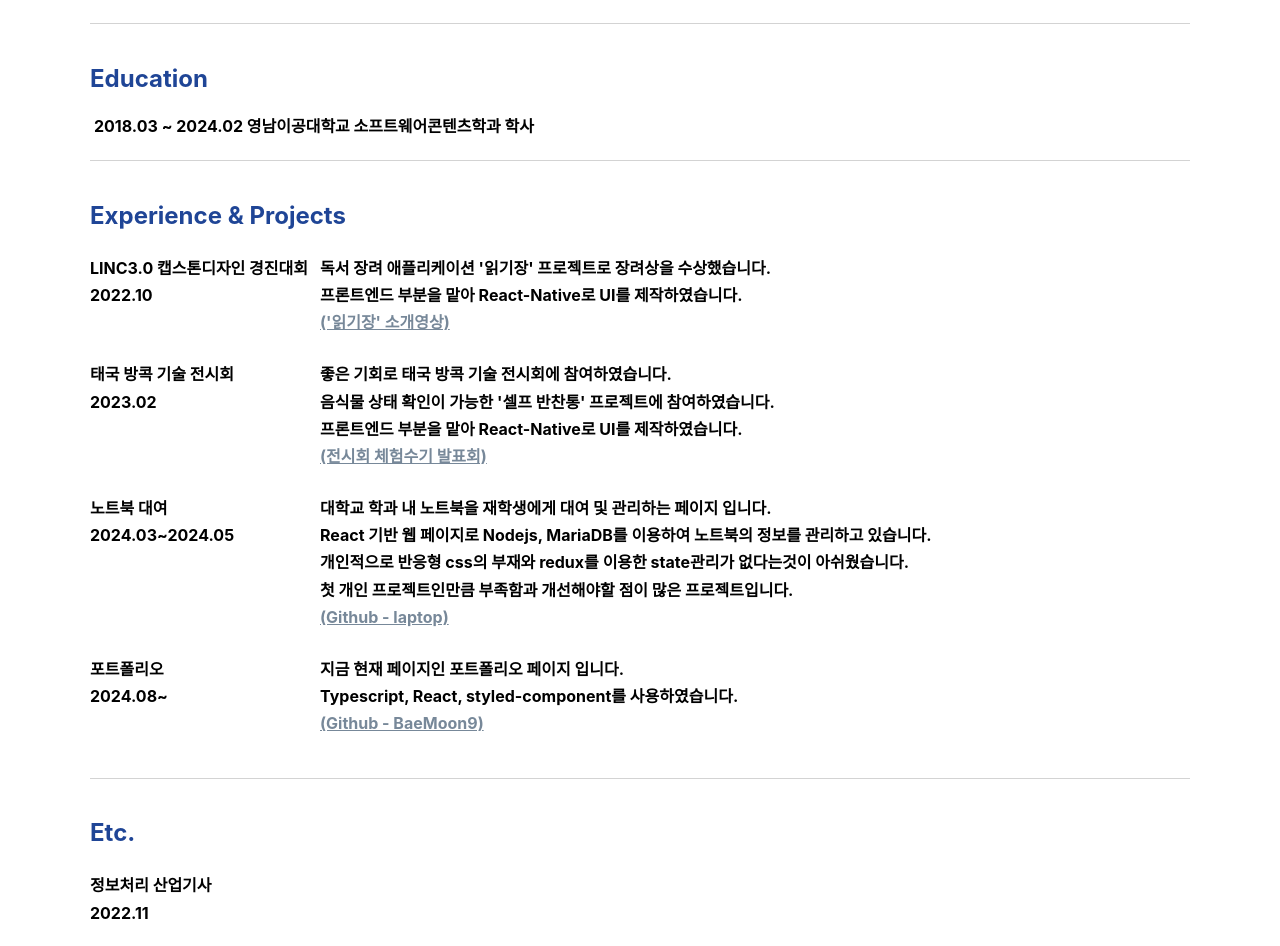
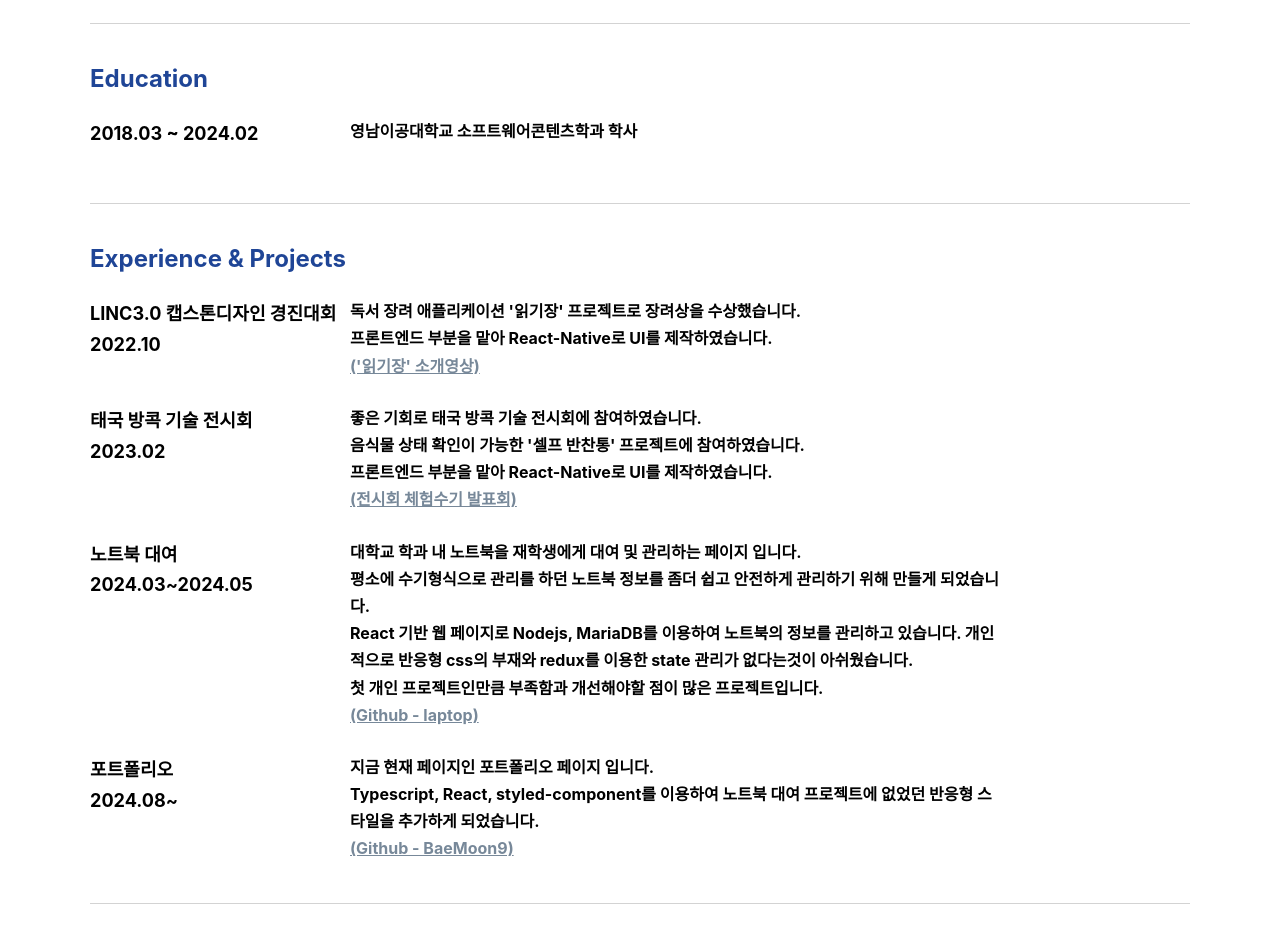
Before and after one commit to BaeMoon9/BaeMoon9, a React (Create React App) app in the folder mypage/: page / in a window 1280 px wide. Shown: the part 386-1332 px from the top of the page. Built offline with nearby package versions, Linux system fonts and the light colour scheme.

Commit message:
font&layoutedit

```diff
--- a/mypage/src/pages/about.tsx
+++ b/mypage/src/pages/about.tsx
@@ -37,9 +37,9 @@ function About() {
 				</Title>
 				<Content>
 					안녕하세요 신입 프론트엔드 개발자 배문규입니다.<br />
-					배우고 성장할 수 있다는것에 늘 감사하고 행복한 개발자 입니다.<br />
-					아직 많이 부족하기에 끈기있게 더 노력하고 성장해서 제 주변에 도움이 되고싶습니다.<br />
-
+					배우고 성장할 수 있다는것에 늘 감사하고 행복한 개발자 입니다.
+					아직 많이 부족하기에 노력하고 성장해서 제 주변에 도움이 되는 개발자가 되고싶습니다.<br />
+					여러 사람들과의 의사소통을 중요하게 생각합니다.
 				</Content>
 			</TitleContent>
 			<ContactContent screenType={screenType}>
@@ -77,26 +77,22 @@ const TitleContent = styled.div<{screenType : string}>`
 	flex-direction: row;
 	flex-wrap: wrap;
 	min-width: ${(props) => (props.screenType === 'Pc' ? '550px' :
-		(props.screenType === 'Tablet' ? '400px' : '400px')
+		(props.screenType === 'Tablet' ? '390px' : '390px')
 	)};
 	max-width: ${(props) => (props.screenType === 'Pc' ? '550px' :
-		(props.screenType === 'Tablet' ? '400px' : '400px')
+		(props.screenType === 'Tablet' ? '390px' : '390px')
 	)};
-
-
+	margin-right:10px;
 `
 
 const ContactContent = styled.div<{screenType : string}>`
 	flex-direction: row;
-	margin-left: 10px;
 	min-width: ${(props) => (props.screenType === 'Pc' ? '540px' :
-		(props.screenType === 'Tablet' ? '390px' : '390px')
+		(props.screenType === 'Tablet' ? '400px' : '400px')
 	)};
 	max-width: ${(props) => (props.screenType === 'Pc' ? '540px' :
-		(props.screenType === 'Tablet' ? '390px' : '390px')
+		(props.screenType === 'Tablet' ? '400px' : '400px')
 	)};
-
-
 `
 
 const Title = styled.h2`
--- a/mypage/src/pages/education.tsx
+++ b/mypage/src/pages/education.tsx
@@ -2,25 +2,41 @@ import React from "react";
 import useScreenSize from "../hooks/screenSize";
 import styled from "styled-components";
 
-function Education () {
+function Education() {
+
+	type Contact = {
+		name: string;
+		date: string;
+	}
+
+	const Contacts: Contact[] = [
+		{
+			name: "영남이공대학교 소프트웨어콘텐츠학과 학사",
+			date: "2018.03 ~ 2024.02",
+		},
+	]
 
 	const { screenType } = useScreenSize()
 
 
-    return(
+	return (
 		<Container screenType={screenType}>
 			<SkillContent screenType={screenType}>
 				<Title>Education</Title>
 				<Content>
-                {/* <ContentLi>2018.03 ~ 2023.02 영남이공대학교 컴퓨터정보과</ContentLi> */}
-                <ContentLi>2018.03 ~ 2024.02 영남이공대학교 소프트웨어콘텐츠학과 학사</ContentLi>
+					{Contacts.map((contact, idx) => (
+						<MyExperience key={idx}>
+							<ExperienceTitle screenType={screenType}>{contact.date}</ExperienceTitle>
+							<ExperienceContent screenType={screenType}>{contact.name}</ExperienceContent>
+						</MyExperience>
+					))}
 				</Content>
 			</SkillContent>
 		</Container>
 	)
 }
 
-const Container = styled.div<{screenType : string}>`
+const Container = styled.div<{ screenType: string }>`
 	display: flex;
 	flex-direction: column;
 	min-width: ${(props) => (props.screenType === 'Pc' ? '1100px' :
@@ -29,15 +45,15 @@ const Container = styled.div<{screenType : string}>`
 
 `
 
-const SkillContent = styled.div<{screenType : string}>`
+const SkillContent = styled.div<{ screenType: string }>`
 	flex-direction: row;
 
 	flex-wrap: wrap;
 	min-width: ${(props) => (props.screenType === 'Pc' ? '550px' :
 		(props.screenType === 'Tablet' ? '400px' : '400px')
 	)};
-	max-width: ${(props) => (props.screenType === 'Pc' ? '550px' :
-		(props.screenType === 'Tablet' ? '400px' : '400px')
+	max-width: ${(props) => (props.screenType === 'Pc' ? '1050px' :
+		(props.screenType === 'Tablet' ? '700px' : '400px')
 	)};
 
 
@@ -55,9 +71,35 @@ const Content = styled.div`
 	font-weight: bold;
 	line-height: 1.7;
 `
-const ContentLi = styled.li`
-    margin-left: 4px;
-    list-style-type: none;
+
+const MyExperience = styled.div`
+    display: flex;
+    flex-direction: row;
+		flex-wrap: wrap;
+		margin-top: 5px;
+		margin-bottom: 20px;
+`
+
+const ExperienceTitle = styled.div<{ screenType: string }>`
+    min-width: ${(props) => (props.screenType === 'Pc' ? '260px' :
+		(props.screenType === 'Tablet' ? '250px' : '160px')
+	)};
+	max-width: ${(props) => (props.screenType === 'Pc' ? '270px' :
+		(props.screenType === 'Tablet' ? '250px' : '200px')
+	)}
+	margin-right: 10px;
+	margin-bottom: 15px;
+	font-size: 1.13em;
+`
+
+const ExperienceContent = styled.div<{ screenType: string }>`
+    	min-width: ${(props) => (props.screenType === 'Pc' ? '400px' :
+		(props.screenType === 'Tablet' ? '400px' : '300px')
+	)};
+		max-width: ${(props) => (props.screenType === 'Pc' ? '650px' :
+		(props.screenType === 'Tablet' ? '450px' : '400px')
+	)};
+   		word-wrap: break-word;
 `
 
 export default Education;
--- a/mypage/src/pages/etc.tsx
+++ b/mypage/src/pages/etc.tsx
@@ -26,7 +26,8 @@ function Etc () {
 			date: "2023.03~",
 			text: (
 				<>
-					현재 대학교 내 학과 소속 조교로 근무하고 있습니다.
+					현재 대학교 내 학과 소속 조교로 근무하고 있습니다.<br />
+					학과 강의실의 pc 및 장비들을 관리하고 있으며 교수님및 재학생들과 소통하며 학과 환경 개선에 신경쓰고 있습니다.
 				</>
 			)
 		},
@@ -67,11 +68,8 @@ const SkillContent = styled.div<{ screenType: string }>`
 		(props.screenType === 'Tablet' ? '400px' : '400px')
 	)};
 	max-width: ${(props) => (props.screenType === 'Pc' ? '1050px' :
-		(props.screenType === 'Tablet' ? '660px' : '400px')
+		(props.screenType === 'Tablet' ? '700px' : '400px')
 	)};
-
-
-
 `
 
 const Title = styled.h2`
@@ -93,19 +91,18 @@ const MyExperience = styled.div`
 		flex-wrap: wrap;
 		margin-top: 5px;
 		margin-bottom: 20px;
-
 `
 
 const ExperienceTitle = styled.div<{ screenType: string }>`
-    min-width: ${(props) => (props.screenType === 'Pc' ? '230px' :
-		(props.screenType === 'Tablet' ? '180px' : '160px')
+    min-width: ${(props) => (props.screenType === 'Pc' ? '260px' :
+		(props.screenType === 'Tablet' ? '250px' : '160px')
 	)};
-	max-width: ${(props) => (props.screenType === 'Pc' ? '250px' :
-		(props.screenType === 'Tablet' ? '200px' : '200px')
+	max-width: ${(props) => (props.screenType === 'Pc' ? '270px' :
+		(props.screenType === 'Tablet' ? '250px' : '200px')
 	)}
 	margin-right: 10px;
-
-
+	margin-bottom: 15px;
+	font-size: 1.13em;
 `
 
 const ExperienceContent = styled.div<{ screenType: string }>`
@@ -116,8 +113,6 @@ const ExperienceContent = styled.div<{ screenType: string }>`
 		(props.screenType === 'Tablet' ? '450px' : '400px')
 	)};
    		word-wrap: break-word;
-
-
 `
 
 export default Etc;
--- a/mypage/src/pages/experience.tsx
+++ b/mypage/src/pages/experience.tsx
@@ -44,8 +44,9 @@ function Experience() {
 			text: (
 				<>
 					대학교 학과 내 노트북을 재학생에게 대여 및 관리하는 페이지 입니다.< br/>
-					React 기반 웹 페이지로 Nodejs, MariaDB를 이용하여 노트북의 정보를 관리하고 있습니다.<br />
-					개인적으로 반응형 css의 부재와 redux를 이용한 state관리가 없다는것이 아쉬웠습니다.< br/>
+					평소에 수기형식으로 관리를 하던 노트북 정보를 좀더 쉽고 안전하게 관리하기 위해 만들게 되었습니다.<br />
+					React 기반 웹 페이지로 Nodejs, MariaDB를 이용하여 노트북의 정보를 관리하고 있습니다.
+					개인적으로 반응형 css의 부재와 redux를 이용한 state 관리가 없다는것이 아쉬웠습니다.< br/>
 					첫 개인 프로젝트인만큼 부족함과 개선해야할 점이 많은 프로젝트입니다.<br />
 					<a href="https://github.com/BaeMoon9/laptop"
 					style={{ color: "lightslategray"}}
@@ -59,7 +60,7 @@ function Experience() {
 			text: (
 				<>
 					지금 현재 페이지인 포트폴리오 페이지 입니다.< br/>
-					Typescript, React, styled-component를 사용하였습니다.<br />
+					Typescript, React, styled-component를 이용하여 노트북 대여 프로젝트에 없었던 반응형 스타일을 추가하게 되었습니다.<br />
 
 					<a href="https://github.com/BaeMoon9/BaeMoon9"
 					style={{ color: "lightslategray"}}
@@ -105,7 +106,7 @@ const SkillContent = styled.div<{ screenType: string }>`
 		(props.screenType === 'Tablet' ? '400px' : '400px')
 	)};
 	max-width: ${(props) => (props.screenType === 'Pc' ? '1050px' :
-		(props.screenType === 'Tablet' ? '660px' : '400px')
+		(props.screenType === 'Tablet' ? '700px' : '400px')
 	)};
 
 
@@ -135,14 +136,15 @@ const MyExperience = styled.div`
 `
 
 const ExperienceTitle = styled.div<{ screenType: string }>`
-    min-width: ${(props) => (props.screenType === 'Pc' ? '230px' :
-		(props.screenType === 'Tablet' ? '180px' : '160px')
+    min-width: ${(props) => (props.screenType === 'Pc' ? '260px' :
+		(props.screenType === 'Tablet' ? '250px' : '160px')
 	)};
-	max-width: ${(props) => (props.screenType === 'Pc' ? '250px' :
-		(props.screenType === 'Tablet' ? '200px' : '200px')
+	max-width: ${(props) => (props.screenType === 'Pc' ? '270px' :
+		(props.screenType === 'Tablet' ? '250px' : '200px')
 	)}
 	margin-right: 10px;
-
+	margin-bottom: 15px;
+	font-size: 1.13em;
 
 `
 
--- a/mypage/src/pages/skill.tsx
+++ b/mypage/src/pages/skill.tsx
@@ -25,9 +25,8 @@ const Container = styled.div<{screenType : string}>`
 	display: flex;
 	flex-direction: column;
 	min-width: ${(props) => (props.screenType === 'Pc' ? '1100px' :
-		(props.screenType === 'Tablet' ? '600px' : '400px')
+		(props.screenType === 'Tablet' ? '650px' : '400px')
 	)};
-
 `
 
 const SkillContent = styled.div<{screenType : string}>`
@@ -37,8 +36,8 @@ const SkillContent = styled.div<{screenType : string}>`
 	min-width: ${(props) => (props.screenType === 'Pc' ? '550px' :
 		(props.screenType === 'Tablet' ? '400px' : '400px')
 	)};
-	max-width: ${(props) => (props.screenType === 'Pc' ? '550px' :
-		(props.screenType === 'Tablet' ? '400px' : '400px')
+	max-width: ${(props) => (props.screenType === 'Pc' ? '1050px' :
+		(props.screenType === 'Tablet' ? '700px' : '400px')
 	)};
 
 
```
Lines whose indentation alone changed are shown as unchanged.
